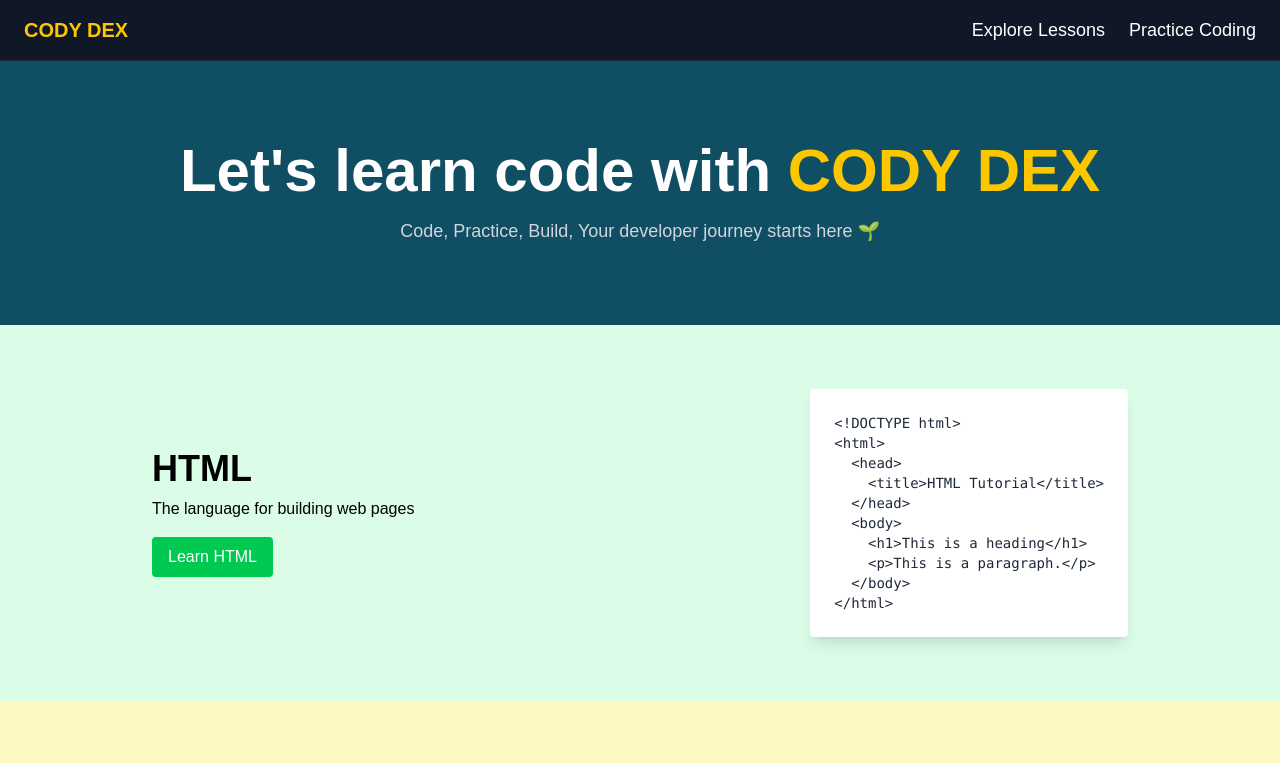
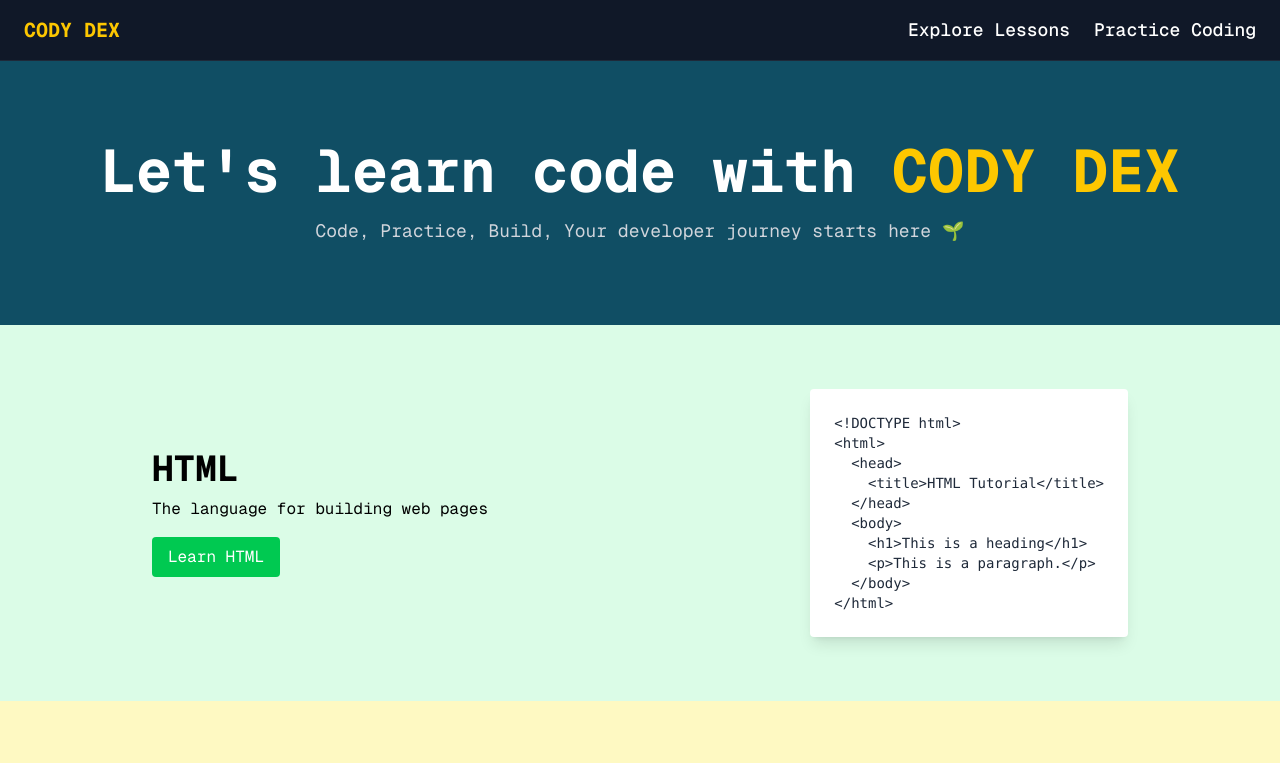
Before and after one commit to nsgundam/cody_dex, a Next.js app: page / in a window 1280 px wide. Shown: the top 763 px of the page. Built offline with nearby package versions, Linux system fonts and the light colour scheme.

Commit message:
update font

```diff
--- a/app/page.js
+++ b/app/page.js
@@ -18,7 +18,7 @@ export default function Home() {
     <main className="bg-cyan-900 text-white min-h-screen">
       <nav className="bg-gray-900 text-white px-6 py-4 border-b border-gray-800">
         <div className="max-w-7xl mx-auto flex justify-between items-center">
-          <div className="text-xl text-yellow-400 font-bold">CODY DEX</div>
+          <div className="text-xl text-yellow-400 font-mono font-bold">CODY DEX</div>
 
           <div className="relative group hidden md:flex space-x-6 text-lg font-medium">
             <div
@@ -26,7 +26,7 @@ export default function Home() {
               onMouseEnter={() => setShowDropdown(true)}
               onMouseLeave={() => setShowDropdown(false)}
             >
-              <div className="cursor-pointer hover:text-yellow-400 transition">
+              <div className="font-mono cursor-pointer hover:text-yellow-400 transition">
                 Explore Lessons
               </div>
 
@@ -45,7 +45,7 @@ export default function Home() {
               )}
             </div>
 
-            <a href="#" className="hover:text-yellow-400 transition">
+            <a href="#" className="font-mono hover:text-yellow-400 transition">
               Practice Coding
             </a>
           </div>
@@ -53,11 +53,11 @@ export default function Home() {
       </nav>
 
       <section className="text-center py-20">
-        <h1 className="text-4xl md:text-6xl font-bold mb-4">
+        <h1 className="text-4xl md:text-6xl font-mono font-bold mb-4">
           Let's learn code with{" "}
           <span className="text-yellow-400">CODY DEX</span>
         </h1>
-        <p className="text-lg text-gray-300 max-w-2xl mx-auto">
+        <p className="text-lg text-gray-300 font-mono max-w-2xl mx-auto">
           Code, Practice, Build, Your developer journey starts here 🌱
         </p>
       </section>
@@ -121,15 +121,15 @@ greet("World")`,
     <section className={`${bgColorMap[language.name]} py-16`}>
       <div className="max-w-5xl mx-auto flex flex-col md:flex-row items-center justify-between gap-8 px-6">
         <div className="text-center md:text-left">
-          <h2 className="text-4xl font-bold text-black mb-2">
+          <h2 className="text-4xl font-mono font-bold text-black mb-2">
             {language.name}
           </h2>
-          <p className="text-black mb-4">
+          <p className="text-black font-mono mb-4">
             {getLanguageDescription(language.name)}
           </p>
           <div className="space-y-2">
             <Link href={language.href}>
-              <button className="bg-green-500 text-white px-4 py-2 rounded">
+              <button className="bg-green-500 text-white font-mono px-4 py-2 rounded">
                 Learn {language.name}
               </button>
             </Link>
```
